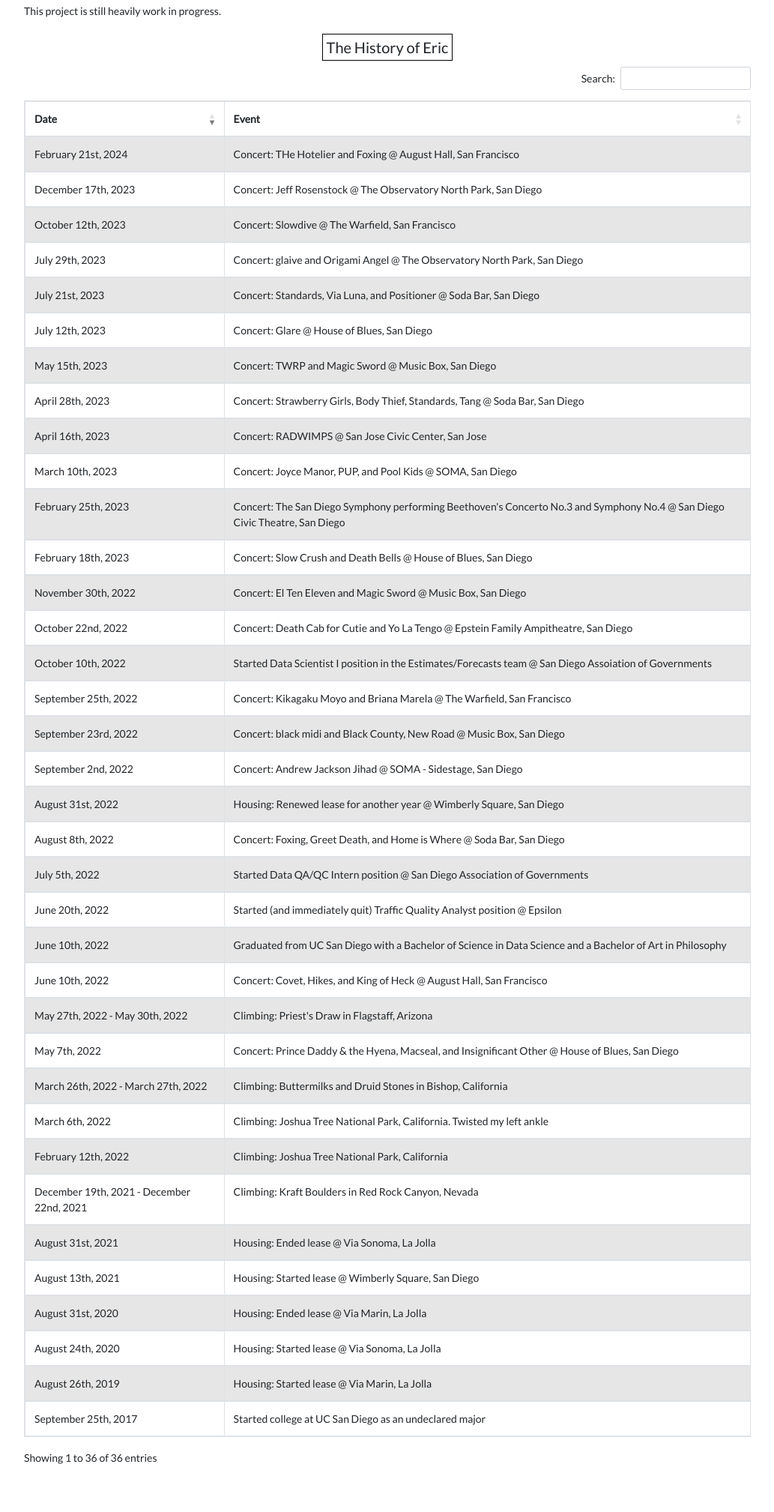
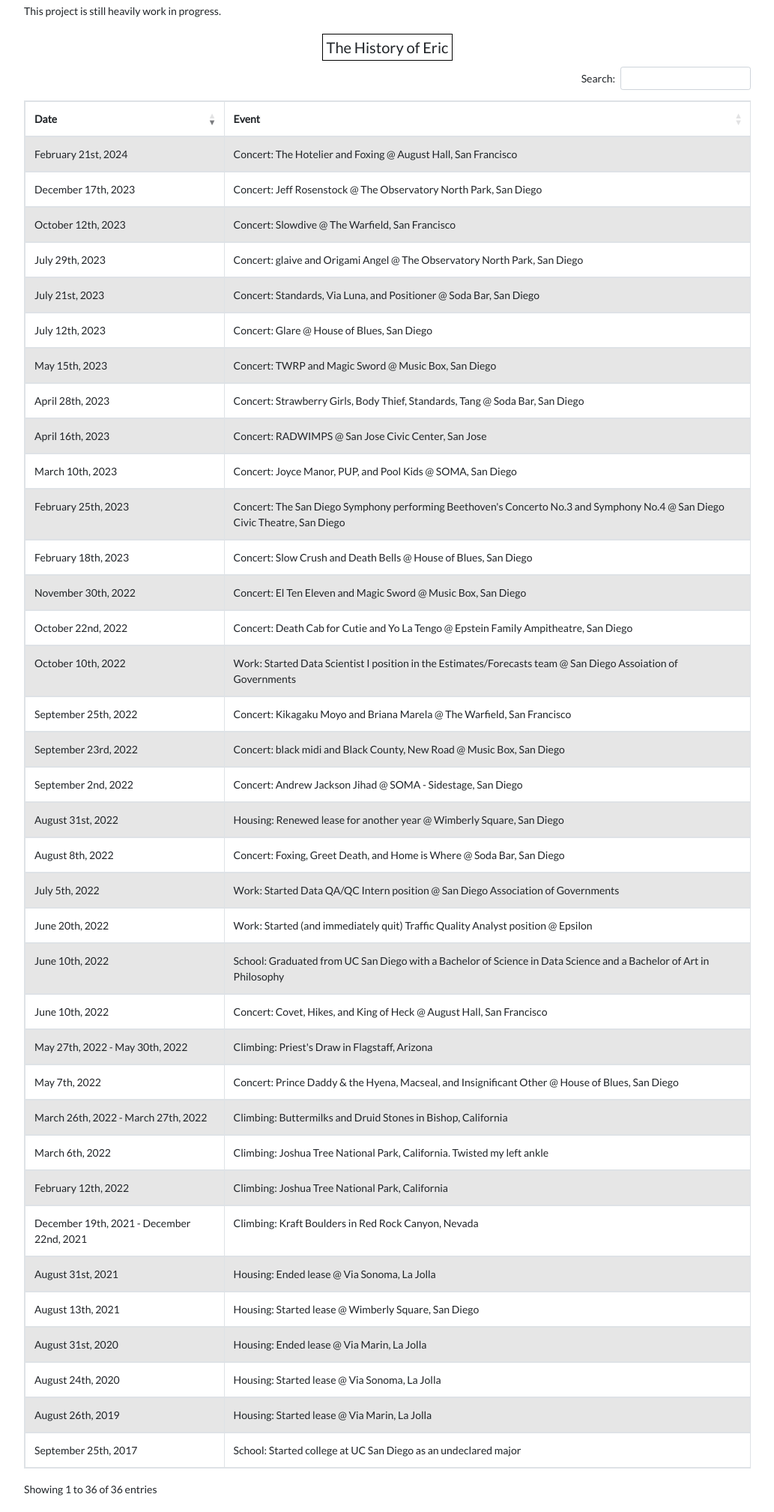
Before and after one commit to twigtheoracle/twigtheoracle.com, a Django app: page /projects/timeline in a window 1280 px wide. Shown: the part 214-2231 px from the top of the page at 75% size, without its empty margins (123-1156 px from the left). Before the commit the page ends 2167 px from the top, so only its background shows below. Run offline with Django 3.2, Linux system fonts and the light colour scheme; some libraries are stand-ins or nearby versions.

Commit message:
Update timeline.html

```diff
--- a/website/mysite/templates/projects/timeline.html
+++ b/website/mysite/templates/projects/timeline.html
@@ -44,7 +44,7 @@
             <tbody>
                 <tr>
                     <td><span>20240221</span>February 21st, 2024</td>
-                    <td>Concert: THe Hotelier and Foxing @ August Hall, San Francisco</td>
+                    <td>Concert: The Hotelier and Foxing @ August Hall, San Francisco</td>
                 </tr>
                 <tr>
                     <td><span>20231217</span>December 17th, 2023</td>
@@ -100,7 +100,7 @@
                 </tr>
                 <tr>
                     <td><span>20221010</span>October 10th, 2022</td>
-                    <td>Started Data Scientist I position in the Estimates/Forecasts team @ San Diego Assoiation of Governments</td>
+                    <td>Work: Started Data Scientist I position in the Estimates/Forecasts team @ San Diego Assoiation of Governments</td>
                 </tr>
                 <tr>
                     <td><span>20220925</span>September 25th, 2022</td>
@@ -124,15 +124,15 @@
                 </tr>
                 <tr>
                     <td><span>20220705</span>July 5th, 2022</td>
-                    <td>Started Data QA/QC Intern position @ San Diego Association of Governments</td>
+                    <td>Work: Started Data QA/QC Intern position @ San Diego Association of Governments</td>
                 </tr>
                 <tr>
                     <td><span>20220620</span>June 20th, 2022</td>
-                    <td>Started (and immediately quit) Traffic Quality Analyst position @ Epsilon</td>
+                    <td>Work: Started (and immediately quit) Traffic Quality Analyst position @ Epsilon</td>
                 </tr>
                 <tr>
                     <td><span>20220610</span>June 10th, 2022</td>
-                    <td>Graduated from UC San Diego with a Bachelor of Science in Data Science and a Bachelor of Art in Philosophy</td>
+                    <td>School: Graduated from UC San Diego with a Bachelor of Science in Data Science and a Bachelor of Art in Philosophy</td>
                 </tr>
                 <tr>
                     <td><span>20220610</span>June 10th, 2022</td>
@@ -184,7 +184,7 @@
                 </tr>
                 <tr>
                     <td><span>20170925</span>September 25th, 2017</td>
-                    <td>Started college at UC San Diego as an undeclared major</td>
+                    <td>School: Started college at UC San Diego as an undeclared major</td>
                 </tr>
 
             </tbody>
```
